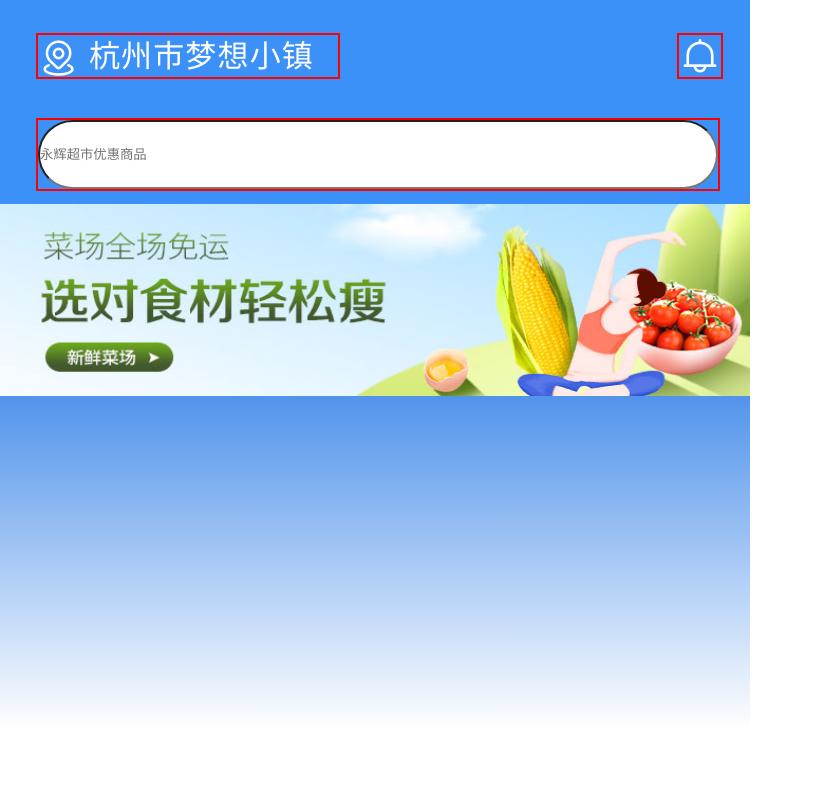
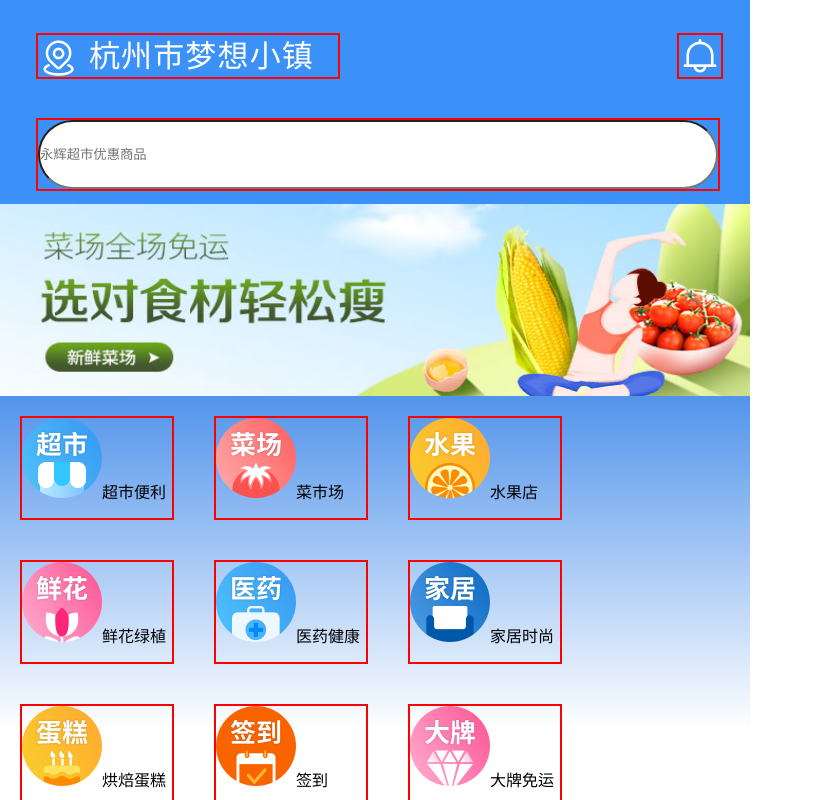
Before and after one commit to sjsjsh73/lanqiao-webproject, a Vue app: page /#/ in a window 1280 px wide. Shown: the top 800 px of the page, without its empty margins (0-813 px from the left). Built offline with nearby package versions, Linux system fonts and the light colour scheme.

Commit message:
change 004

```diff
--- a/src/pages/Home.vue
+++ b/src/pages/Home.vue
@@ -26,7 +26,10 @@
 </div>
 <div class="menu-content">
     <ul class="menu-list">
-        <li></li>
+        <li v-for="data in menuData" class="main-menu" :key="data.name">
+            <img :src="data.src" alt=" ">
+            <span>{{ data.name }}</span>
+        </li>
     </ul>
 </div>
 
@@ -36,6 +39,53 @@
 
 export default {
     name: "Home",
+    data(){
+        return {
+            menuData: [
+                {
+                    name: "超市便利",
+                    src: "/mark/assets/super.png"
+                },
+                {
+                    name: "菜市场",
+                    src: "/mark/assets/market.png"
+                },
+                {
+                    name: "水果店",
+                    src: "/mark/assets/fruits.png"
+                },
+                {
+                    name: "鲜花绿植",
+                    src: "/mark/assets/flower.png"
+                },
+                {
+                    name: "医药健康",
+                    src: "/mark/assets/drug.png"
+                },
+                {
+                    name: "家居时尚",
+                    src: "/mark/assets/home.png"
+                },
+                {
+                    name: "烘焙蛋糕",
+                    src: "/mark/assets/cake.png"
+                },
+                {
+                    name: "签到",
+                    src: "/mark/assets/sign.png"
+                },
+                {
+                    name: "大牌免运",
+                    src: "/mark/assets/prestige.png"
+                },
+                {
+                    name: "红包套餐",
+                    src: "/mark/assets/red.png"
+                },
+
+            ],
+        }
+    }
 }
 </script>
 <style>
@@ -109,4 +159,14 @@ export default {
     width: 750px;
     height: 334px;
 }
+.menu-list {
+    list-style: none;
+}
+.main-menu {
+    width: 20%;
+    height: 100px;
+    display: inline-block;
+    border: 2px solid red;
+    margin: 20px;
+}
 </style>
```
